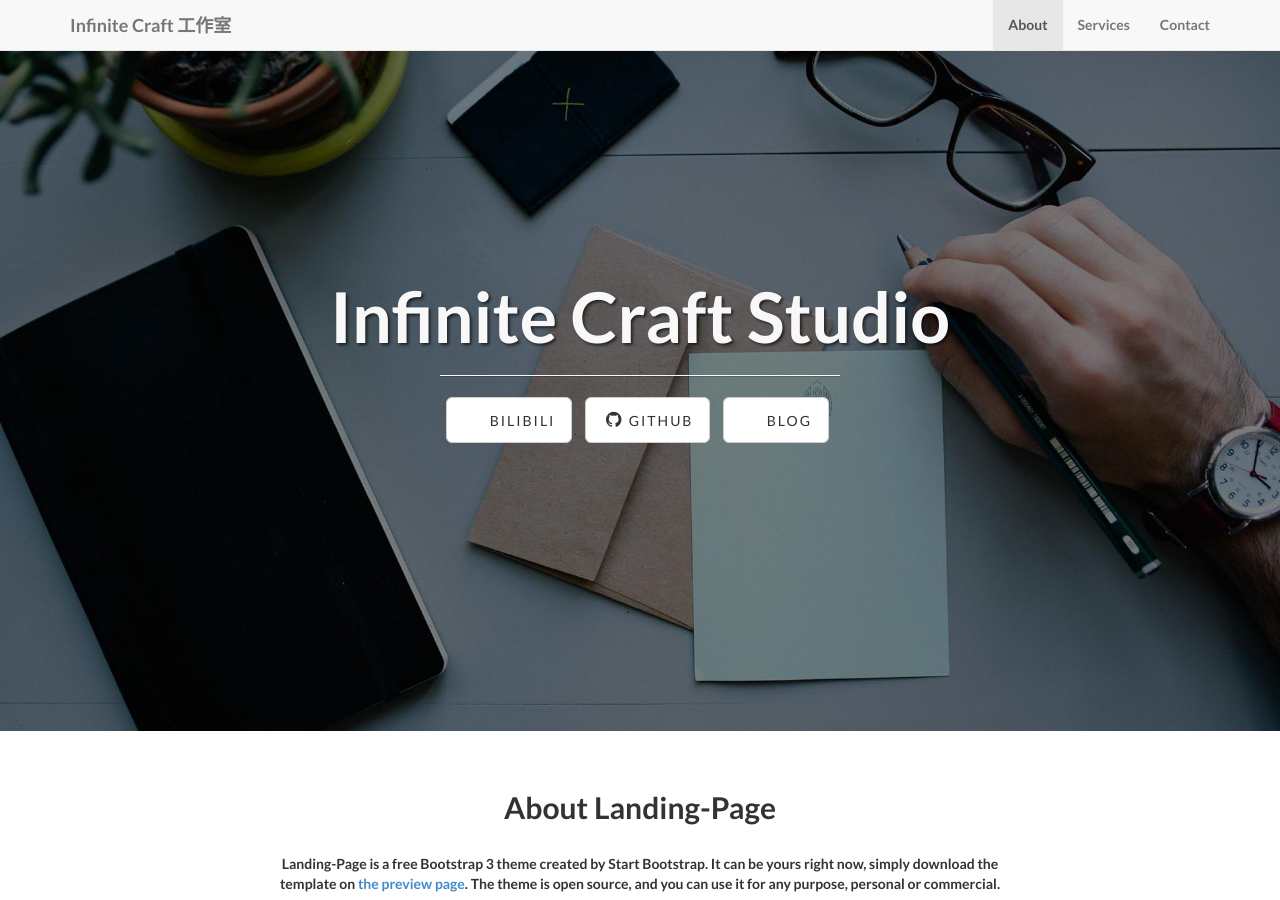
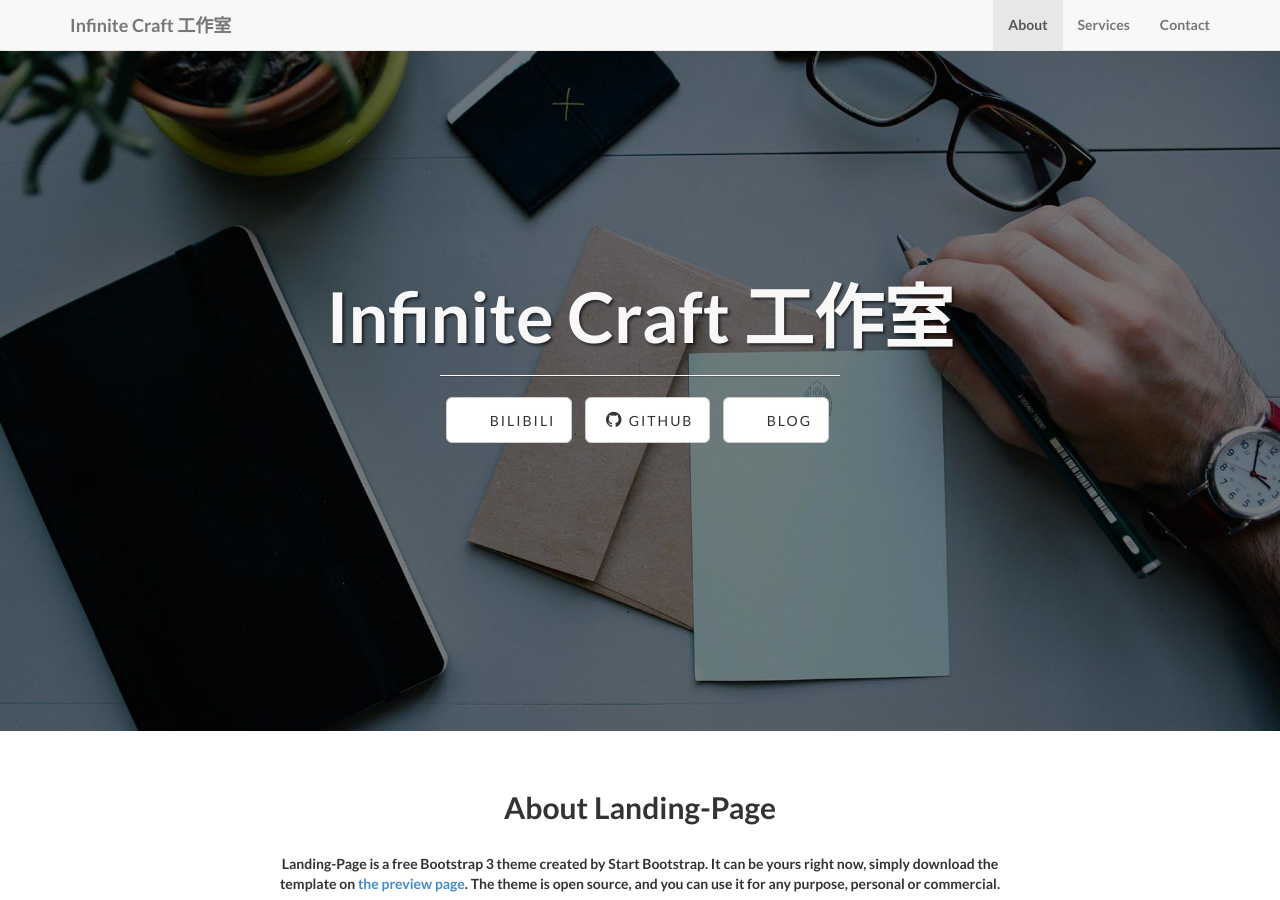
Before and after one commit to MrKarro/infinite-craft-landing-page, a Jekyll site: the page built from index.html, in a window 1280 px wide and 900 px high. Built offline with Jekyll 4.4.1, drawn with Linux system fonts in a browser that asks for light colours.

Commit message:
更新了 index.html

```diff
--- a/index.html
+++ b/index.html
@@ -2,6 +2,6 @@
 layout: default
 img: ipad.png
 category: Services
-title: Infinite Craft Studio
+title: Infinite Craft 工作室
 ---
 The description of this service
```
